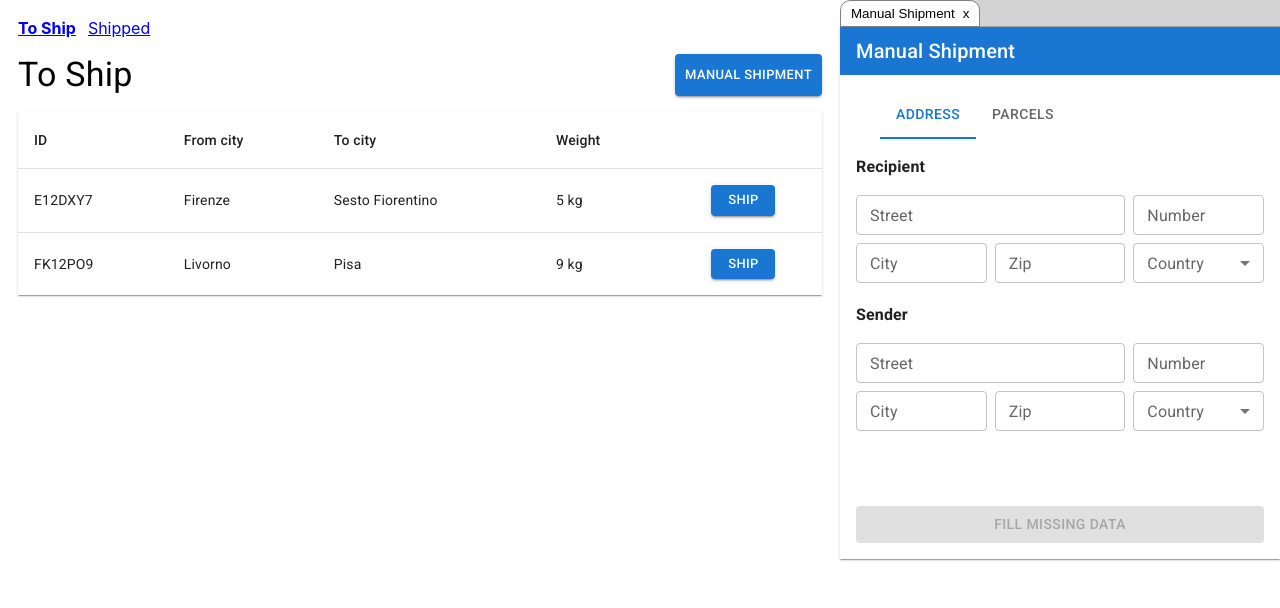
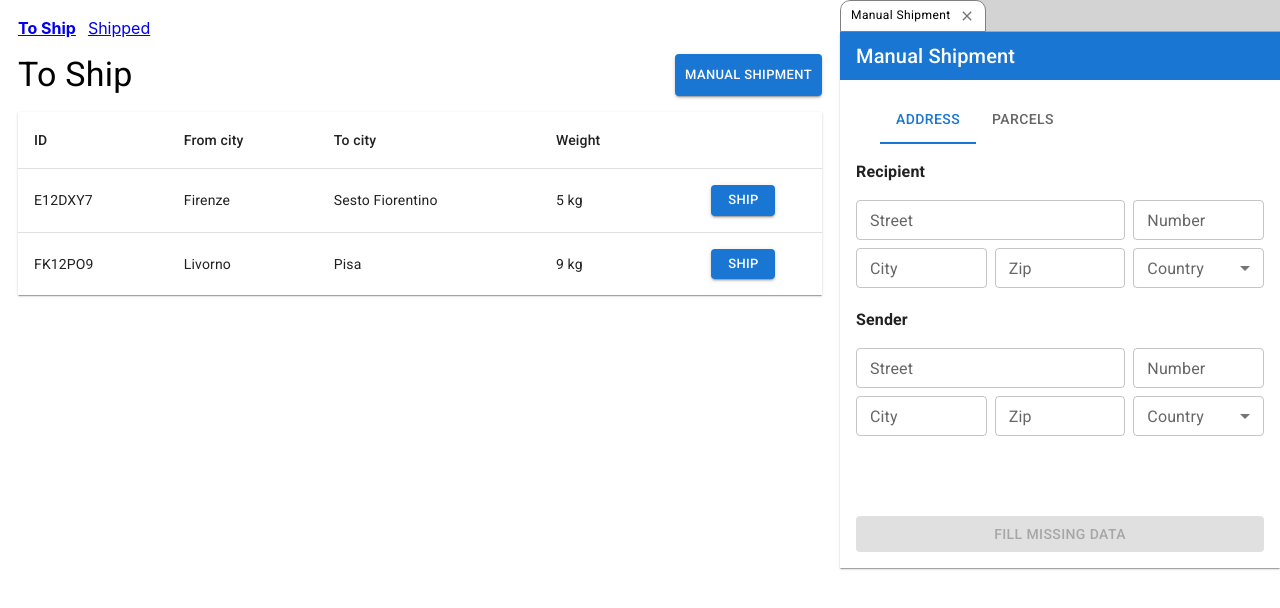
Before and after one commit to f17208/panels-experiment, a React (Create React App) app: page /to-ship in a window 1280 px wide. Both pictures are taken after a click on the button "MANUAL SHIPMENT". Shown: the top 608 px of the page. Built offline with nearby package versions, Linux system fonts and the light colour scheme.

Commit message:
minor style improvements

```diff
--- a/src/App.css
+++ b/src/App.css
@@ -20,10 +20,6 @@
 
 .panel-footer button {
   width: 100%;
-}
-
-.panel-header button {
-  height: 24px;
 }
 
 .main-view {
@@ -52,7 +48,7 @@
   overflow: hidden;
 }
 
-.panels-tabs button {
+.panels-tabs div {
   border-top-left-radius: 10px;
   border-top-right-radius: 10px;
   border: 1px solid gray;
--- a/src/features/panels/ship/components/PanelLayout.tsx
+++ b/src/features/panels/ship/components/PanelLayout.tsx
@@ -35,9 +35,9 @@ export const PanelLayout: FC<PanelLayoutProps> = ({ header, body, footer }) => {
           {body}
         </div>
       </Box>
-      <div className="panel-footer">
+      <Box className="panel-footer">
         {footer}
-      </div>
+      </Box>
     </Card>
   );
 }
--- a/src/features/panels/ship/components/PanelTabs.tsx
+++ b/src/features/panels/ship/components/PanelTabs.tsx
@@ -1,5 +1,10 @@
+import { Close } from "@mui/icons-material";
+import { IconButton, Typography } from "@mui/material";
+import { Box } from "@mui/system";
 import { Dispatch, FC, SetStateAction } from "react";
 import { PanelProps, usePanels } from "../../contexts";
+
+const CLOSE_ICON_SIZE = 16;
 
 export type PanelsTabsProps = {
   panels: PanelProps[];
@@ -15,23 +20,35 @@ export const PanelsTabs: FC<PanelsTabsProps> = ({
   const { removePanel } = usePanels();
 
   return (
-    <div className="panels-tabs">
+    <Box className="panels-tabs" style={{ overflow: 'auto' }}>
       {panels.map(panel => (
-        <button
-          style={{ padding: '5px 10px' }}
+        <Box
+          display="flex"
+          alignItems="center"
+          style={{ padding: '5px 10px', flexWrap: 'nowrap' }}
           key={panel.id}
           className={panel.id === selectedPanelId ? 'panel-active' : undefined}
           onClick={() => setSelectedPanelId(panel.id)}
         >
-          {panel.title}
-          <span
-            style={{ marginLeft: 8, cursor: 'pointer' }}
+          <Typography variant="caption" whiteSpace="nowrap">{panel.title}</Typography>
+          <IconButton
+            style={{
+              marginLeft: 8,
+              cursor: 'pointer',
+              width: CLOSE_ICON_SIZE,
+              height: CLOSE_ICON_SIZE,
+            }}
             onClick={() => removePanel(panel.id)}
           >
-            x
-          </span>
-        </button>
+            <Close
+              style={{
+                width: CLOSE_ICON_SIZE,
+                height: CLOSE_ICON_SIZE,
+              }}
+            />
+          </IconButton>
+        </Box>
       ))}
-    </div>
+    </Box>
   );
 };
--- a/src/features/panels/ship/components/RatesBody.tsx
+++ b/src/features/panels/ship/components/RatesBody.tsx
@@ -1,3 +1,4 @@
+import { Edit } from "@mui/icons-material";
 import { Alert, Container, Grid, Typography } from "@mui/material";
 import { Box } from "@mui/system";
 import { FC, useMemo } from "react";
@@ -16,17 +17,33 @@ export const RatesBody: FC<RatesBodyProps> = ({ order }) => {
 
   return <Container maxWidth="sm">
     <Typography py={1} variant="h4">Rates</Typography>
-    <Link to={ShipOrderFlowSteps.EditAddress}>Edit order</Link>
+      <Box display="flex" gap={0.5} alignItems="center">
+        <Edit fontSize="small" />
+        <Link to={ShipOrderFlowSteps.EditAddress}>
+          <Typography fontSize="medium" variant="subtitle2">
+            edit order
+          </Typography>
+        </Link>
+      </Box>
     <Box py={2}>
       <Grid container spacing={2}>
         <Grid item xs={12}>
-          <Alert severity="info">Carrier 1: {total}€</Alert>
+          <Alert severity="info">
+            <Typography variant="subtitle2">Carrier 1</Typography>
+            <Typography>{total}€</Typography>
+          </Alert>
         </Grid>
         <Grid item xs={12}>
-          <Alert severity="warning">Carrier 2: not available</Alert>
+          <Alert severity="warning">
+            <Typography variant="subtitle2">Carrier 2</Typography>
+            <Typography>not available</Typography>
+          </Alert>
         </Grid>
         <Grid item xs={12}>
-          <Alert severity="error">Carrier 3: super-weird error</Alert>
+          <Alert severity="error">
+            <Typography variant="subtitle2">Carrier 3</Typography>
+            <Typography>super weird error</Typography>
+          </Alert>
         </Grid>
       </Grid>
     </Box>
```
